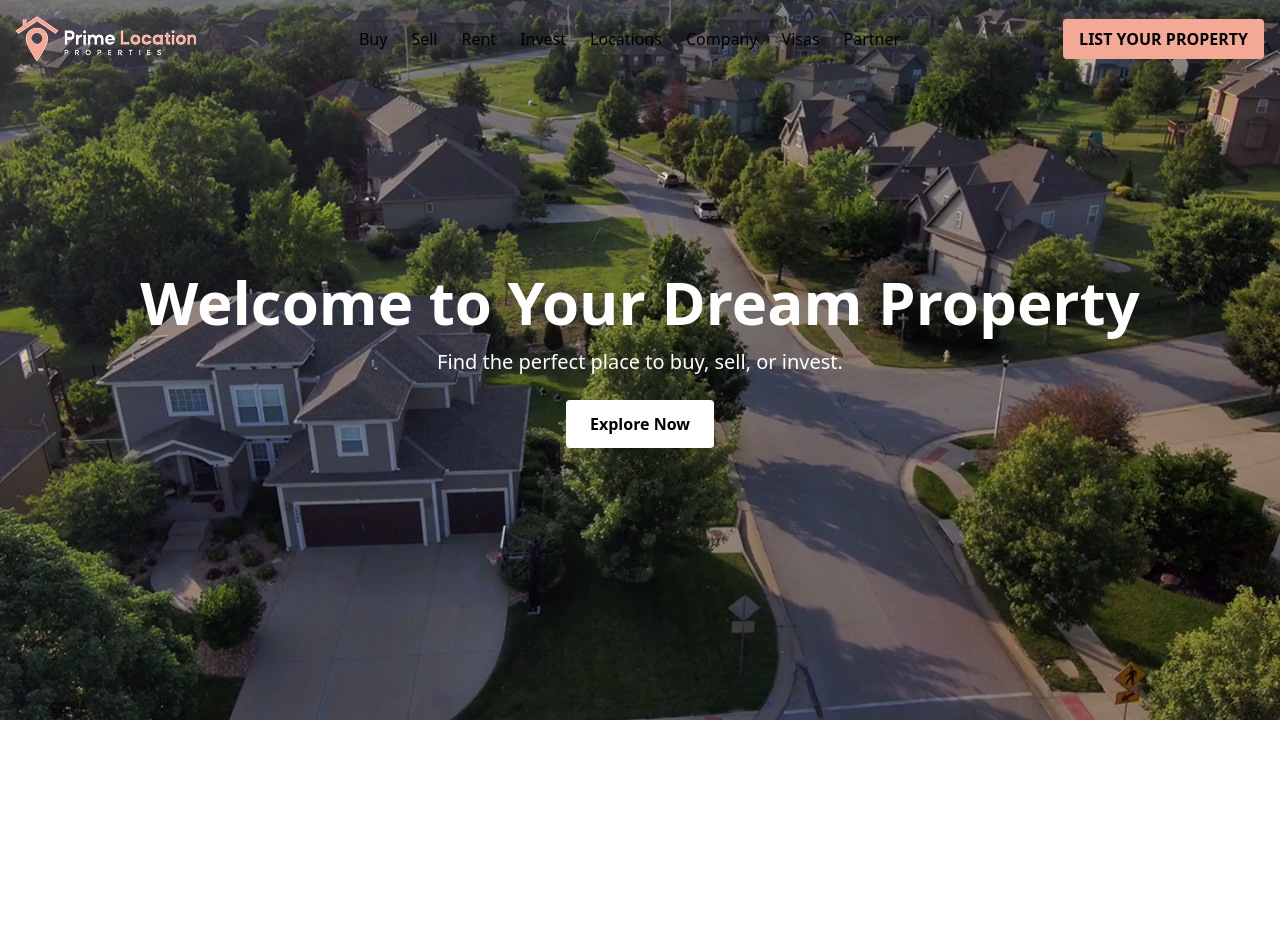
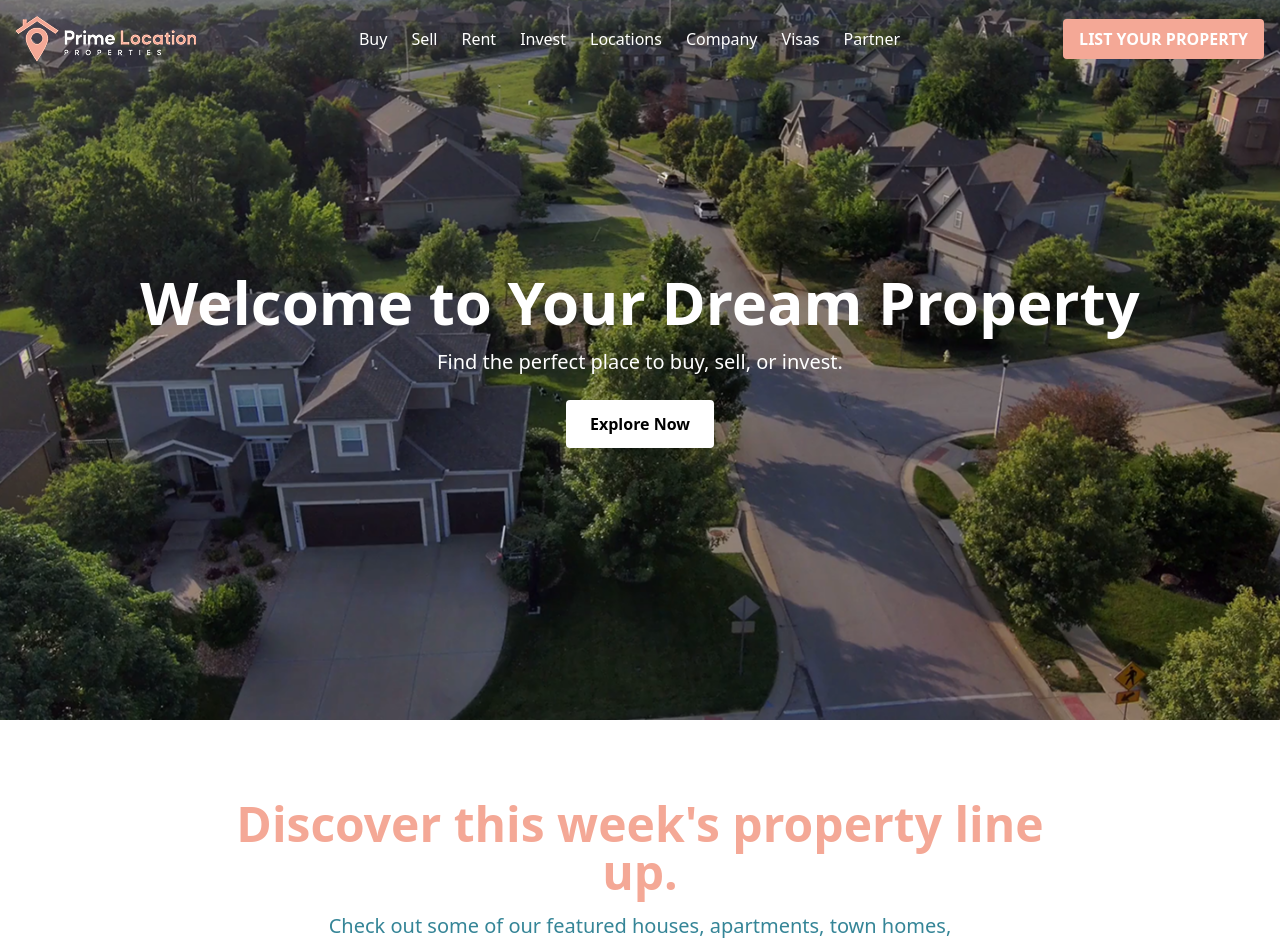
Before and after one commit to Md-Sifat-code/officetask2, a React (Vite) app: page / in a window 1280 px wide. Shown: the top 944 px of the page. Before the commit the page ends 800 px from the top, so only its background shows below. Built offline with nearby package versions, Linux system fonts and the light colour scheme.

Commit message:
Done the Discover part adding it with a new folder

```diff
--- /dev/null
+++ b/src/BuyComponents/Discover.tsx
@@ -0,0 +1,25 @@
+import React from 'react';
+
+const Discover: React.FC = () => {
+  return (
+    <div className="flex flex-col items-center justify-center text-center py-20 px-4">
+
+      {/* Heading */}
+      <div>
+        <h1 className="text-3xl md:text-5xl font-bold mb-4 text-[#F4A896]">
+          Discover this week's property line <br/>up.
+        </h1>
+      </div>
+
+      {/* Subheading */}
+      <div>
+        <p className="text-lg md:text-xl text-[#358597] max-w-2xl">
+          Check out some of our featured houses, apartments, town homes, commercial spaces, and more.
+        </p>
+      </div>
+
+    </div>
+  );
+};
+
+export default Discover;
--- a/src/Pages/Buy.tsx
+++ b/src/Pages/Buy.tsx
@@ -1,6 +1,7 @@
 import React from 'react';
 
 import Hero from '../components/Hero';
+import Discover from '../BuyComponents/Discover';
 
 const Buy: React.FC = () => {
   return (
@@ -8,6 +9,9 @@ const Buy: React.FC = () => {
       <div>
         <Hero/>
       </div>
+      <div>
+        <Discover/>
+      </div>
     </div>
   );
 };
--- a/src/components/Navbar.tsx
+++ b/src/components/Navbar.tsx
@@ -11,7 +11,7 @@ const Navbar: React.FC = () => {
         </div>
 
         {/* Navigation Links */}
-        <div className="hidden md:flex space-x-6 text-black">
+        <div className="hidden md:flex space-x-6 text-white">
           <a href="#" className="hover:text-gray-300">Buy</a>
           <a href="#" className="hover:text-gray-300">Sell</a>
           <a href="#" className="hover:text-gray-300">Rent</a>
@@ -24,7 +24,7 @@ const Navbar: React.FC = () => {
 
         {/* CTA Button */}
         <div>
-          <button className="buttonbg text-black font-semibold px-4 py-2 rounded hover:bg-gray-200 transition">
+          <button className="buttonbg text-white font-bold px-4 py-2 rounded hover:bg-gray-200 transition">
             LIST YOUR PROPERTY
           </button>
         </div>
```
